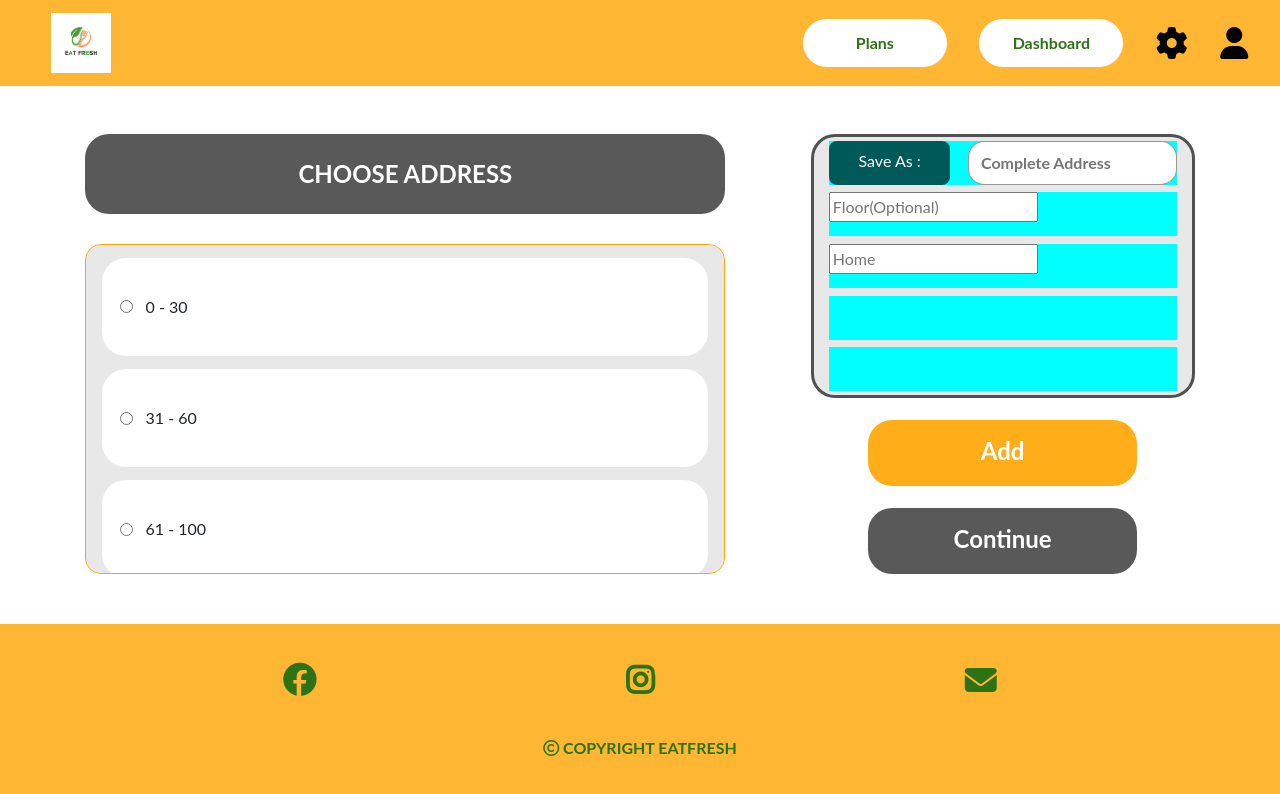
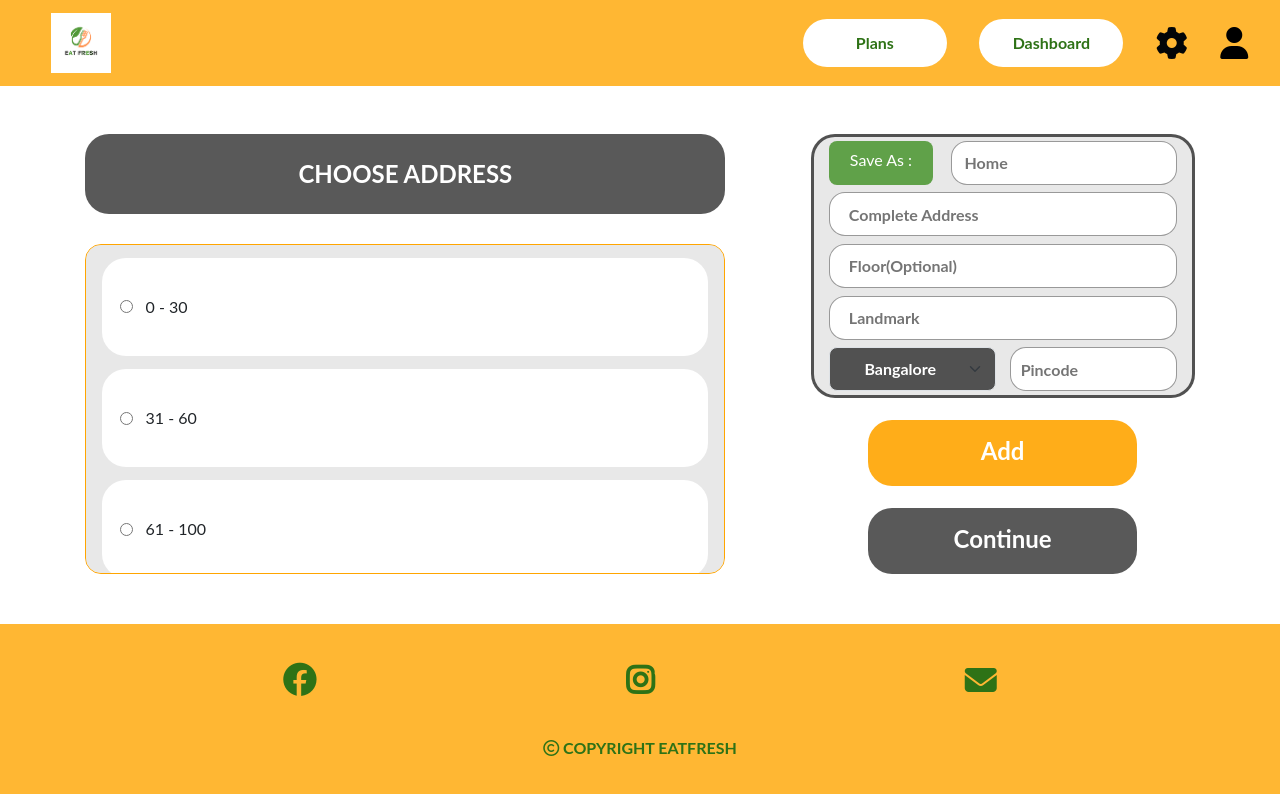
Before and after one commit to Globetrottercode/react_eat_fresh, a React (Create React App) app: page /plans/1/checkout/address in a window 1280 px wide. Shown: the top 794 px of the page. Built offline with nearby package versions, Linux system fonts and the light colour scheme.

Commit message:
Final layout made for CheckoutAddr.js

```diff
--- a/src/css/checkout.module.css
+++ b/src/css/checkout.module.css
@@ -110,7 +110,7 @@
   margin-left: 2%;
   margin-right: 4%;
 }
-.planDropDown {
+/* .planDropDown {
   height: 30%;
   width: 90%;
   background-color: rgba(81, 153, 56, 0.69);
@@ -120,9 +120,9 @@
   font-size: 3vh;
   font-weight: bolder;
   text-align-last: center;
-}
+} */
 
-.planDropDown > option {
+/* .planDropDown > option {
   margin-left: 5%;
 }
 
@@ -137,12 +137,8 @@
   font-weight: bolder;
   text-align-last: center;
   margin-right: 38%;
-  /* -webkit-appearance: none; */
-  /* -moz-appearance: none; */
-  /* appearance: none; */
-
   background-color: rgba(0, 0, 0, 0.65);
-}
+} */
 
 /* //////////////////// CheckoutAddr.js //////////////////*/
 
@@ -219,7 +215,7 @@
 .checkoutAddAddressCard > div {
   height: 17%;
   width: 92%;
-  background-color: aqua;
+  /* background-color: aqua; */
 }
 
 .checkoutAddBtn {
@@ -263,8 +259,8 @@
 }
 .checkoutAddAddressCardLine1 > div {
   height: 100%;
-  width: 35%;
-  background-color: rgba(0, 0, 0, 0.65);
+  width: 30%;
+  background-color: rgba(81, 153, 56, 0.9);
   border-radius: 1vh;
   color: white;
   display: flex;
@@ -276,7 +272,7 @@
 }
 .checkoutAddAddressCardLine1 > input {
   border-radius: 2vh;
-  width: 60%;
+  width: 65%;
   border: 1px solid rgba(0, 0, 0, 0.4);
 }
 
@@ -284,3 +280,54 @@
   font-weight: bolder;
   padding-left: 5%;
 }
+
+.checkoutAddAddressCardLine2 > input {
+  border-radius: 2vh;
+  width: 100%;
+  height: 100%;
+  border: 1px solid rgba(0, 0, 0, 0.4);
+}
+
+.checkoutAddAddressCardLine2 > input::placeholder {
+  font-weight: bolder;
+  padding-left: 5%;
+}
+
+.checkoutAddAddressCardLine3 > input {
+  border-radius: 2vh;
+  width: 100%;
+  height: 100%;
+  border: 1px solid rgba(0, 0, 0, 0.4);
+}
+
+.checkoutAddAddressCardLine3 > input::placeholder {
+  font-weight: bolder;
+  padding-left: 5%;
+}
+
+.checkoutAddAddressCardLine4 > input {
+  border-radius: 2vh;
+  width: 100%;
+  height: 100%;
+  border: 1px solid rgba(0, 0, 0, 0.4);
+}
+
+.checkoutAddAddressCardLine4 > input::placeholder {
+  font-weight: bolder;
+  padding-left: 5%;
+}
+.checkoutAddAddressCardLine5 {
+  display: flex;
+  justify-content: flex-start;
+  justify-content: space-between;
+}
+.checkoutAddAddressCardLine5 > input {
+  border-radius: 2vh;
+  width: 48%;
+  height: 100%;
+  border: 1px solid rgba(0, 0, 0, 0.4);
+}
+.checkoutAddAddressCardLine5 > input::placeholder {
+  font-weight: bolder;
+  padding-left: 5%;
+}
--- a/src/css/styles.css
+++ b/src/css/styles.css
@@ -123,7 +123,7 @@ body {
 .plansDropDown {
   height: 30%;
   width: 90%;
-  background-color: rgba(81, 153, 56, 0.69);
+  background-color: rgba(81, 153, 56, 0.8);
   border-radius: 3vh;
   display: flex;
   color: white;
@@ -144,3 +144,15 @@ body {
   margin-right: 38%;
   background-color: rgba(255, 165, 0, 0.9);
 }
+
+.cityDropDown {
+  height: 100%;
+  width: 48%;
+  border-radius: 1vh;
+  display: flex;
+  color: white;
+  font-size: 2vh;
+  font-weight: bolder;
+  text-align-last: center;
+  background-color: rgba(0, 0, 0, 0.65);
+}
--- a/src/pages/CheckoutPages/CheckoutAddr.js
+++ b/src/pages/CheckoutPages/CheckoutAddr.js
@@ -1,6 +1,7 @@
 import TopNavbar from "../../components/TopNavbar";
 import Footer from "../../components/Footer";
 import checkout from "../../css/checkout.module.css";
+import "../../css/styles.css";
 function CheckoutAddr() {
   return (
     <>
@@ -79,16 +80,37 @@ function CheckoutAddr() {
               <div>
                 <p>Save As : </p>
               </div>
+              <input placeholder="Home" type="text" />
+            </div>
+            <div className={checkout.checkoutAddAddressCardLine2}>
               <input placeholder="Complete Address" type="text" />
             </div>
-            <div className={checkout.checkoutAddAddressCardLine2}>
+            <div className={checkout.checkoutAddAddressCardLine3}>
               <input placeholder="Floor(Optional)" type="text" />
             </div>
-            <div className={checkout.checkoutAddAddressCardLine3}>
-              <input placeholder="Home" type="text" />
+            <div className={checkout.checkoutAddAddressCardLine4}>
+              <input placeholder="Landmark" type="text" />
             </div>
-            <div className={checkout.checkoutAddAddressCardLine4}></div>
-            <div className={checkout.checkoutAddAddressCardLine5}></div>
+            <div className={checkout.checkoutAddAddressCardLine5}>
+              <select
+                // ref={ref}
+                className="form-select cityDropDown"
+                name="cars"
+                id="days"
+              >
+                <option value="Bangalore">Bangalore</option>
+                <option value="Mumbai">Mumbai</option>
+                <option value="Pune">Pune</option>
+                <option value="Hyderabad"> Hyderabad</option>
+                <option value="Kolkata">Kolkata</option>
+                <option value="Delhi"> Delhi</option>
+                <option value="Noida">Noida</option>
+                <option value="Chennai"> Chennai</option>
+                <option value="Gurgaon">Gurgaon</option>
+                <option value="Ahmedabad">Ahmedabad</option>
+              </select>
+              <input type="text" placeholder="Pincode" />
+            </div>
           </div>
           <div type="button" className={checkout.checkoutAddBtn}>
             <h3>Add</h3>
```
